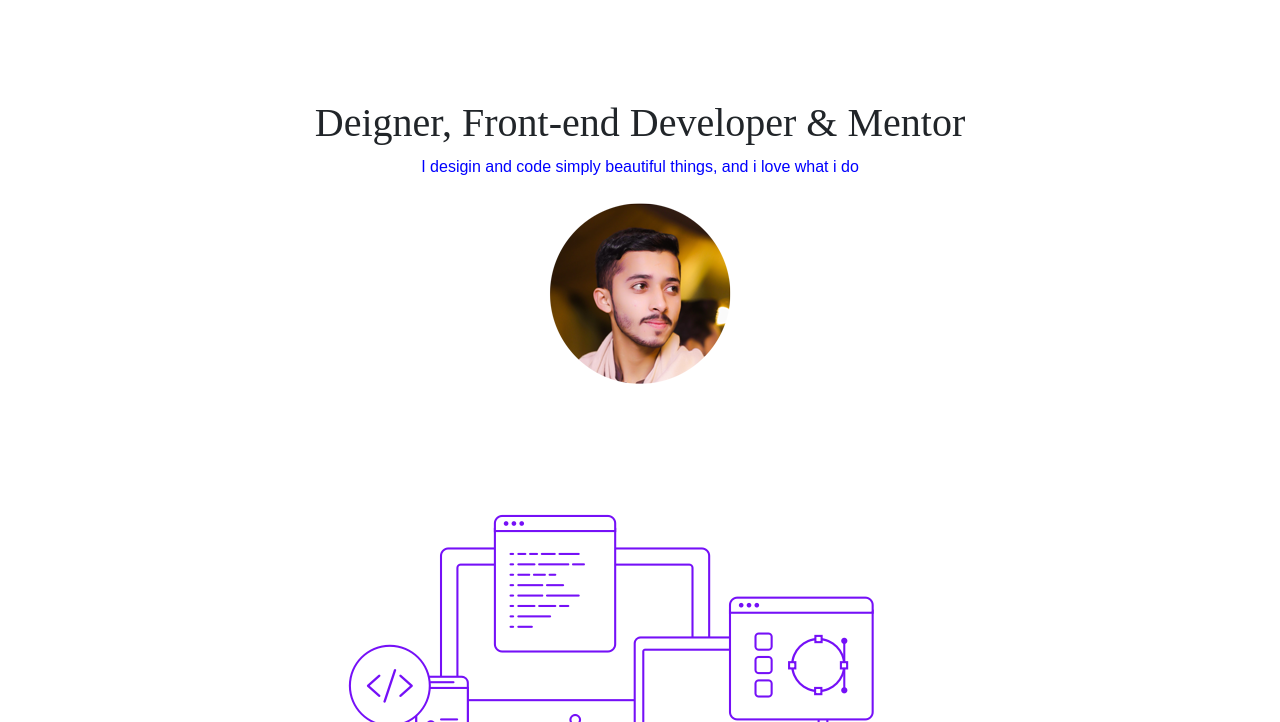
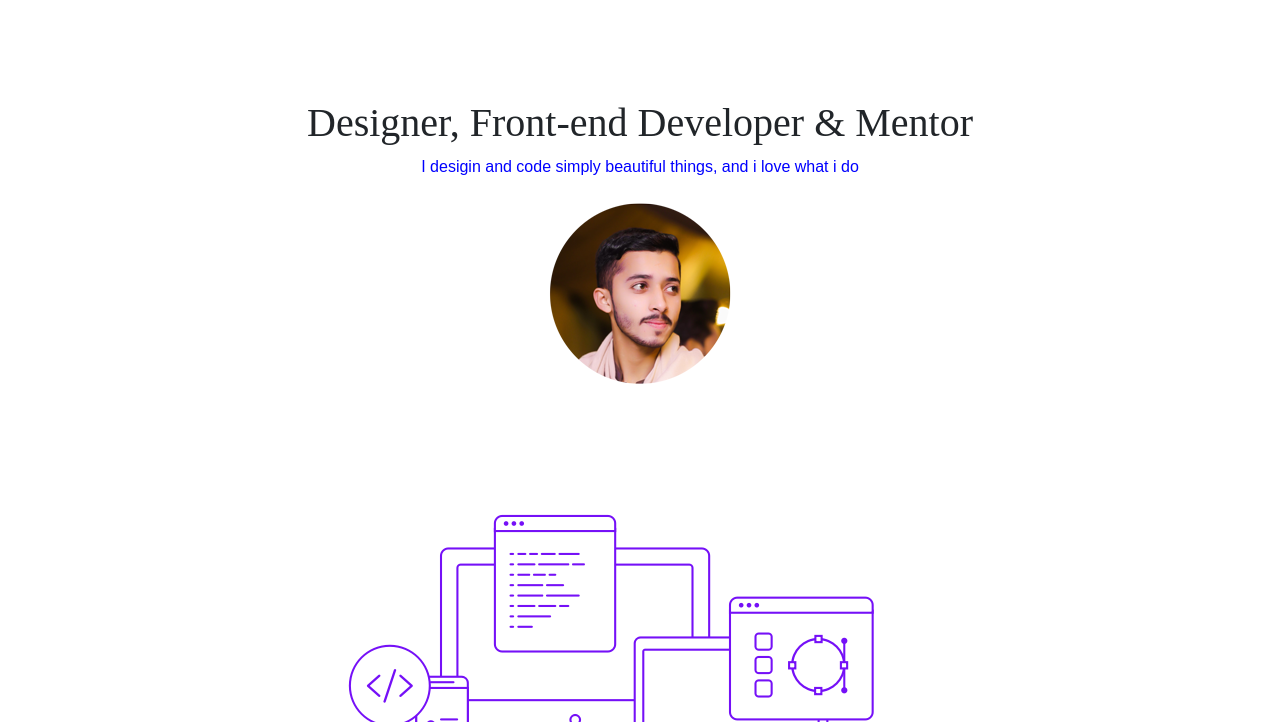
Before and after one commit to iawaisansari/SMTP-Assignment-7, a plain HTML site: page index.html in a window 1280 px wide. Shown: the part 78-800 px from the top of the page. Drawn offline with Linux system fonts and the light colour scheme.

Commit message:
first commit

```diff
--- a/index.html
+++ b/index.html
@@ -29,7 +29,7 @@
         <br>
         <br>
         <div class="container profile">
-            <h1>Deigner, Front-end Developer & Mentor</h1>
+            <h1>Designer, Front-end Developer & Mentor</h1>
             <p id="idesign">I desigin and code simply beautiful things, and i love what i do</p>
             <img src="./awais.png">
         </div>
```
Also changed, not shown: 1 other file.
